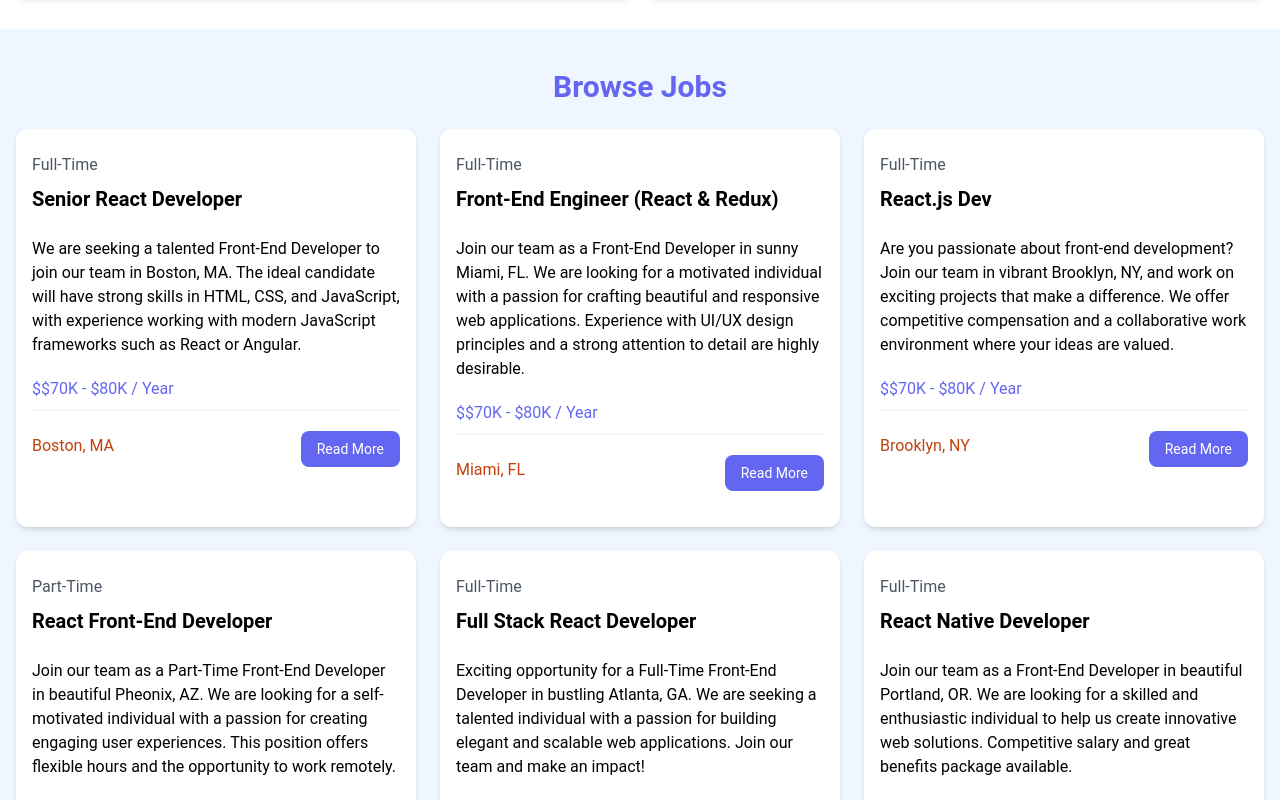
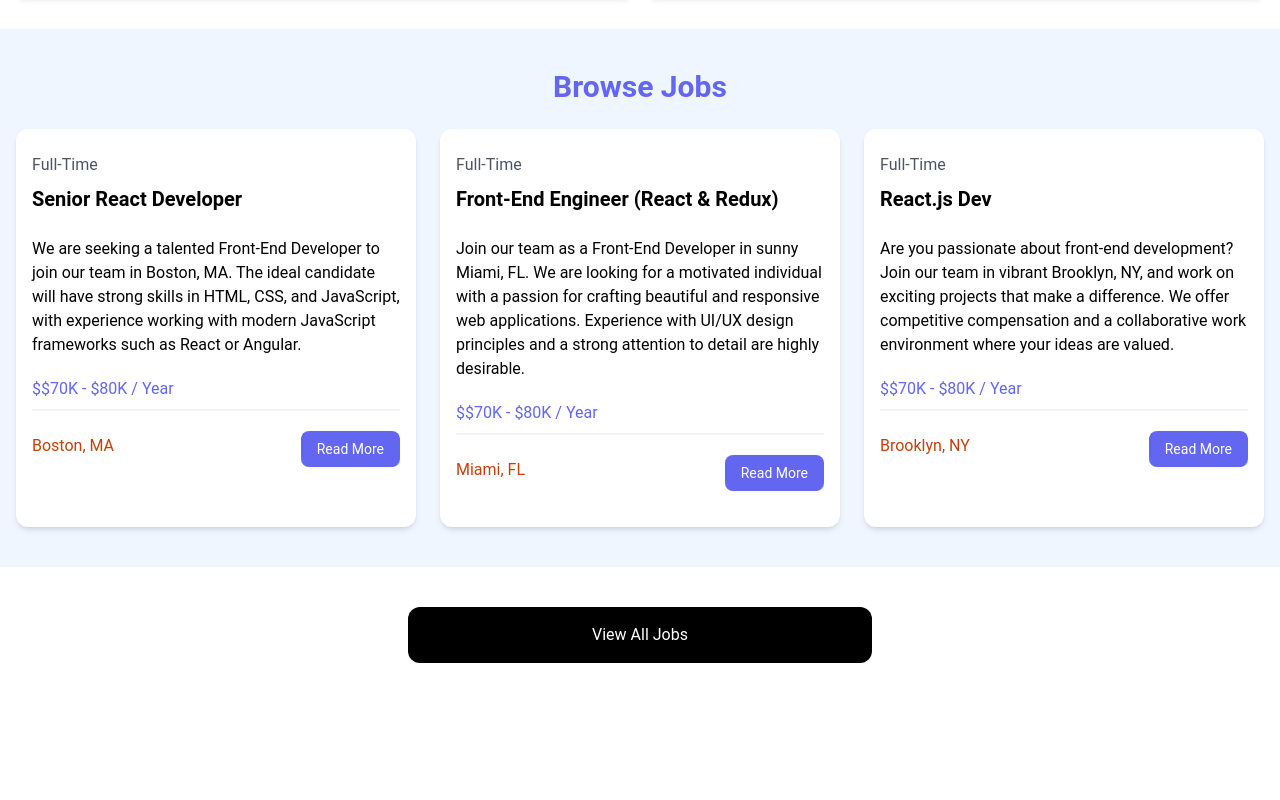
Before and after one commit to Fluffaro/react-jobs, a React (Vite) app: page / in a window 1280 px wide. Shown: the part 580-1380 px from the top of the page. After the commit the page ends 1283 px from the top, so only its background shows below. Built offline with nearby package versions, Linux system fonts and the light colour scheme.

Commit message:
added viewalljobs

```diff
--- a/src/App.jsx
+++ b/src/App.jsx
@@ -2,6 +2,7 @@
 import Hero from "./components/Hero";
 import HomeCards from "./components/HomeCards.jsx";
 import JobListings from "./components/JobListings.jsx";
+import ViewAllJobs from "./components/ViewAllJobs.jsx";
 const App = () => {
   return (
     <>
@@ -9,6 +10,7 @@
       <Hero />
       <HomeCards />
       <JobListings />
+      <ViewAllJobs/>
 
     </>
   );
--- a/src/components/JobListings.jsx
+++ b/src/components/JobListings.jsx
@@ -3,6 +3,7 @@
 import JobListing from "./JobListing";
 const JobListings = () => {
   const { jobs } = data;
+  const recentJobs = jobs.slice(0,3);
   return (
     <section className="bg-blue-50 px-4 py-10">
       <div className="container-xl lg:container m-auto">
@@ -10,7 +11,7 @@
           Browse Jobs
         </h2>
         <div className="grid grid-cols-1 md:grid-cols-3 gap-6">
-          {jobs.map((job) => (
+          {recentJobs.map((job) => (
             <JobListing key={job.id} job={job} />
           ))}
         </div>
--- /dev/null
+++ b/src/components/ViewAllJobs.jsx
@@ -0,0 +1,16 @@
+import React from "react";
+
+const ViewAllJobs = () => {
+  return (
+    <section className="m-auto max-w-lg my-10 px-6">
+      <a
+        href='/jops'
+        className="block bg-black text-white text-center py-4 px-6 rounded-xl hover:bg-gray-700"
+      >
+        View All Jobs
+      </a>
+    </section>
+  );
+};
+
+export default ViewAllJobs;
```
